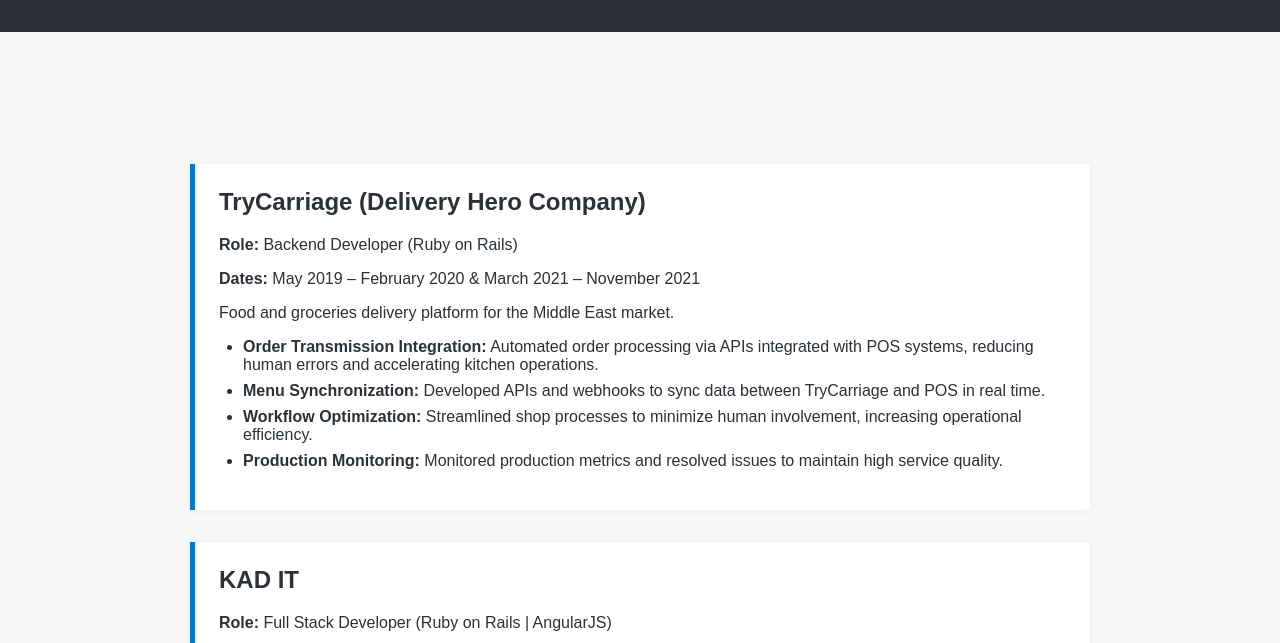
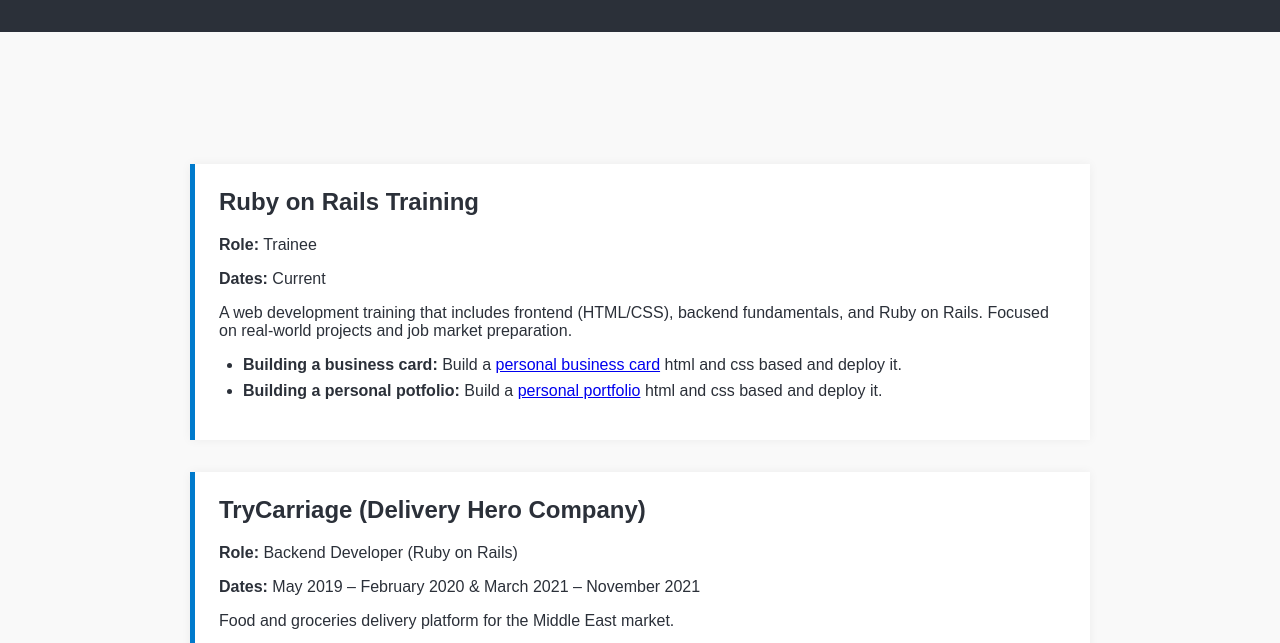
Before and after one commit to Samah-Elkeneb/rails_training, a plain HTML site: page week2/day1/projects.html in a window 1280 px wide. Shown: the part 83-726 px from the top of the page. Drawn offline with Linux system fonts and the light colour scheme.

Commit message:
add the training projects to my projects

```diff
--- a/week2/day1/projects.html
+++ b/week2/day1/projects.html
@@ -19,6 +19,18 @@
 
   <main>
     <section class="project-section">
+
+      <!-- Training -->
+      <div class="project">
+        <h2>Ruby on Rails Training</h2>
+        <p><strong>Role:</strong> Trainee</p>
+        <p><strong>Dates:</strong> Current</p>
+        <p>A web development training that includes frontend (HTML/CSS), backend fundamentals, and Ruby on Rails. Focused on real-world projects and job market preparation.</p>
+        <ul>
+          <li><strong>Building a business card:</strong> Build a <a href="https://samah-business-card.netlify.app/" target="_blank">personal business card</a> html and css based and deploy it.</li>
+          <li><strong>Building a personal potfolio:</strong> Build a <a href="https://samah-portfolio.netlify.app/" target="_blank">personal portfolio</a> html and css based and deploy it.</li>
+        </ul>
+      </div>
 
       <!-- TryCarriage -->
       <div class="project">
```
